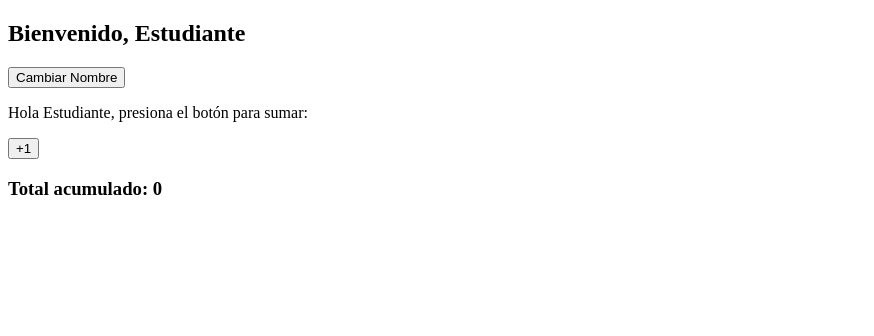
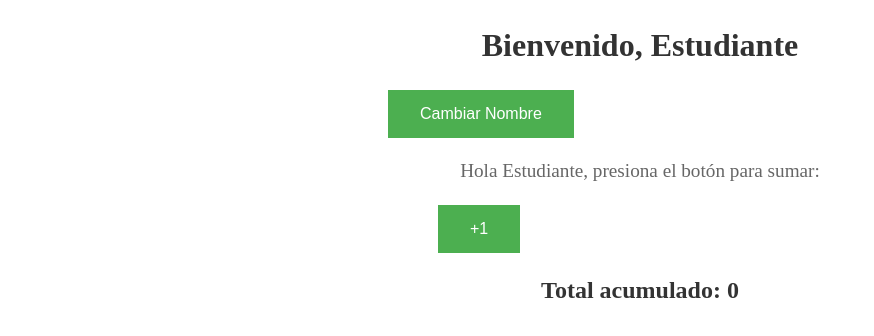
Before and after one commit to Developer-DsC/contador-app, an Angular app: page / in a window 1280 px wide. Shown: the top 336 px of the page, without its empty margins (0-874 px from the left). Built offline with nearby package versions, Linux system fonts and the light colour scheme.

Commit message:
Estilo CSS

```diff
--- a/src/app/hijo/hijo.component.html
+++ b/src/app/hijo/hijo.component.html
@@ -1,2 +1,2 @@
 <p>Hola {{nombre}}, presiona el botón para sumar:</p>
-<button (click)="sumarUno()">+1</button>
+<button class="sumar" (click)="sumarUno()">+1</button>
--- a/src/styles.css
+++ b/src/styles.css
@@ -1 +1,37 @@
-/* You can add global styles to this file, and also import other style files */
+h2 {
+    color: #333;
+    font-size: 2em;
+    text-align: center;
+}
+
+p {
+    color: #666;
+    font-size: 1.2em;
+    line-height: 1.5em;
+    text-align: center;
+}
+
+button {
+    background-color: #4CAF50;
+    /* Green */
+    border: none;
+    color: white;
+    padding: 15px 32px;
+    text-align: center;
+    text-decoration: none;
+    display: inline-block;
+    font-size: 16px;
+    margin-left: 380px;
+    cursor: pointer;
+}
+
+.sumar {
+    text-align: center;
+    margin-left: 430px;
+}
+
+h3 {
+    color: #333;
+    font-size: 1.5em;
+    text-align: center;
+}
```
